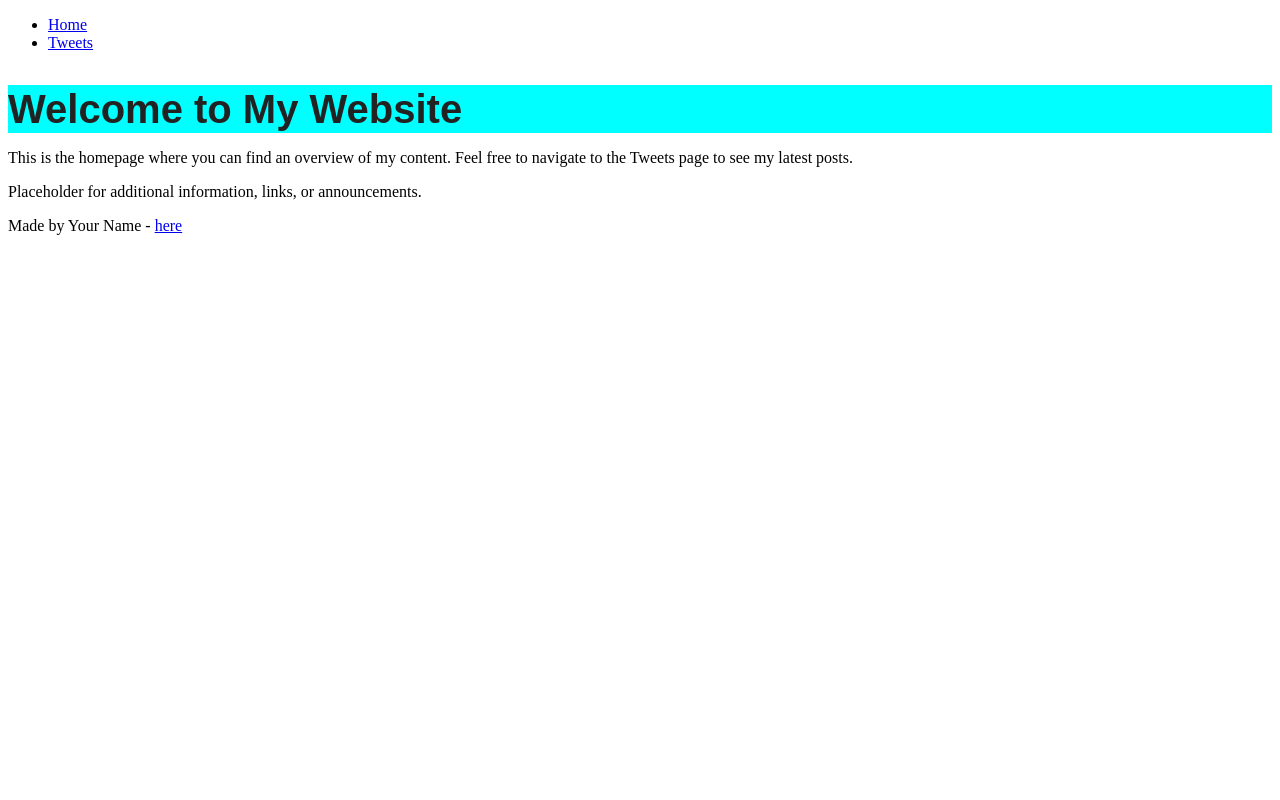
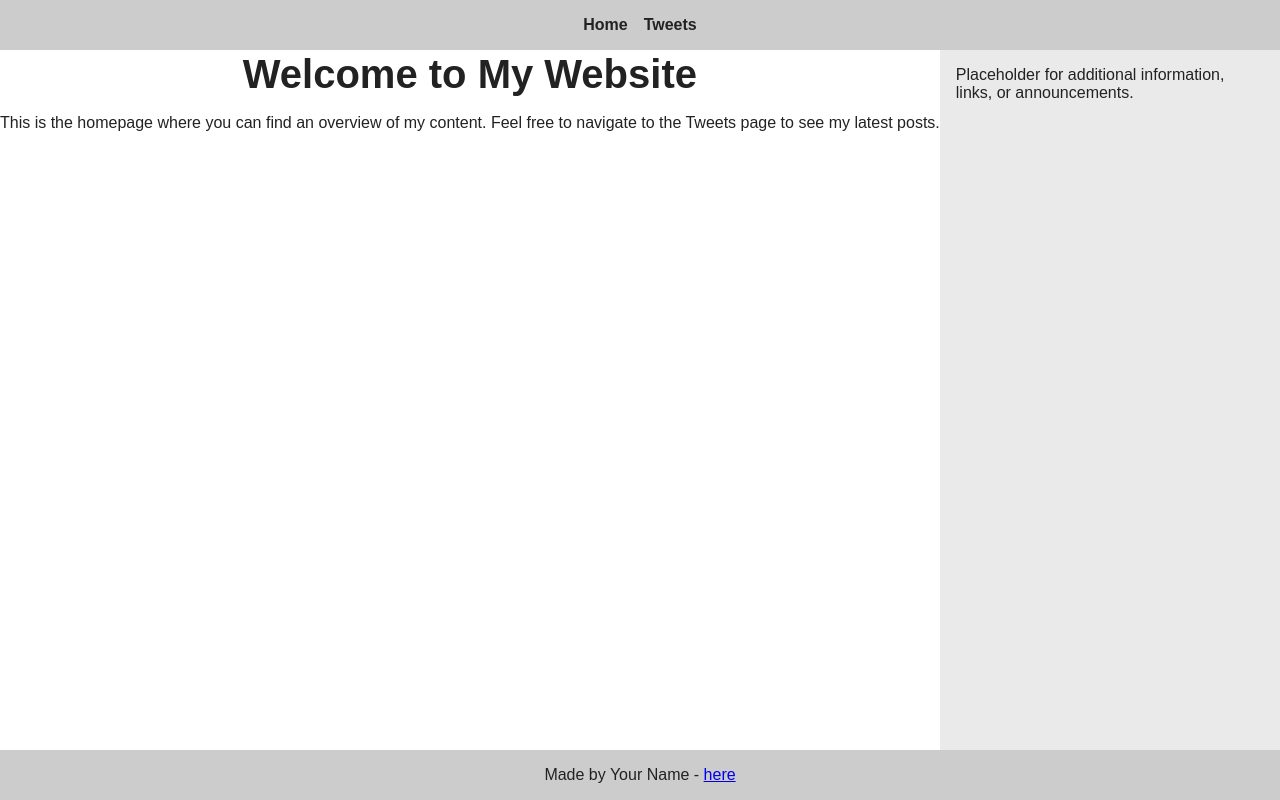
Before and after one commit to GATERA-glitch/alx_html_css, a plain HTML site: page css_basic/index.html in a window 1280 px wide. Drawn offline with Linux system fonts and the light colour scheme.

Commit message:
css basics

```diff
--- a/css_basic/base.css
+++ b/css_basic/base.css
@@ -1,9 +1,75 @@
-h1{
+/* base.css - Base styles + Flexbox layout */
+
+/* Reset some default margins/paddings */
+* {
+    margin: 0;
+    padding: 0;
+    box-sizing: border-box;
+}
+
+/* Flexbox container setup for body */
+body {
+    display: flex;
+    flex-direction: column; /* stack header, main, footer vertically */
+    min-height: 100vh;
     font-family: Arial, Helvetica, sans-serif;
+    background-color: #fff;
+    color: #222;
+}
+
+/* Flexbox container setup for main */
+main {
+    display: flex;
+    flex-direction: row; /* put article and aside next to each other */
+    flex: auto; /* let main grow to fill available space */
+}
+
+/* Article takes 2/3 of space */
+article {
+    flex: 2;
+    padding: 1rem;
+    overflow-y: auto;
+    background-color: #f9f9f9;
+}
+
+/* Aside takes 1/3 of space */
+aside {
+    flex: 1;
+    padding: 1rem;
+    overflow-y: auto;
+    background-color: #eaeaea;
+}
+
+/* Header and footer */
+header, footer {
+    padding: 1rem;
+    background-color: #ccc;
+    text-align: center;
+}
+
+/* Navigation inside header */
+header ul {
+    list-style: none;
+    display: flex;
+    gap: 1rem;
+    justify-content: center;
+}
+
+header a {
+    text-decoration: none;
+    color: #222;
+    font-weight: bold;
+}
+
+header a:hover {
+    color: #007bff;
+}
+
+/* H1 styles */
+h1 {
     font-size: 2.5rem;
     font-weight: bold;
-    color: #222;
     margin-bottom: 1rem;
     line-height: 1.2;
-    background-color: aqua;
+    text-align: center;
 }
--- a/css_basic/styles.css
+++ b/css_basic/styles.css
@@ -0,0 +1,46 @@
+/* styles.css */
+
+/* Reset defaults */
+* {
+    margin: 0;
+    padding: 0;
+    box-sizing: border-box;
+}
+
+/* Body as a flex container in column direction */
+body {
+    display: flex;
+    flex-direction: column; /* header, main, footer stacked vertically */
+    min-height: 100vh;      /* take full screen height */
+    font-family: Arial, Helvetica, sans-serif;
+}
+
+/* Main as a flex container in row direction */
+main {
+    display: flex;
+    flex-direction: row; /* article and aside side by side */
+    flex: auto;          /* let main grow/shrink automatically */
+}
+
+/* Article: 2/3 of the width */
+article {
+    flex: 2;             /* 2 parts of available width */
+    padding: 1rem;
+    overflow-y: auto;    /* scrollable content if needed */
+    background-color: #f9f9f9;
+}
+
+/* Aside: 1/3 of the width */
+aside {
+    flex: 1;             /* 1 part of available width */
+    padding: 1rem;
+    overflow-y: auto;    /* scrollable content if needed */
+    background-color: #eaeaea;
+}
+
+/* Header and footer styling */
+header, footer {
+    padding: 1rem;
+    background-color: #ccc;
+    text-align: center;
+}
```
Also changed, not shown: css_basic/index.html (+4 -3 lines), css_basic/tweets.html (+6 -3 lines).
